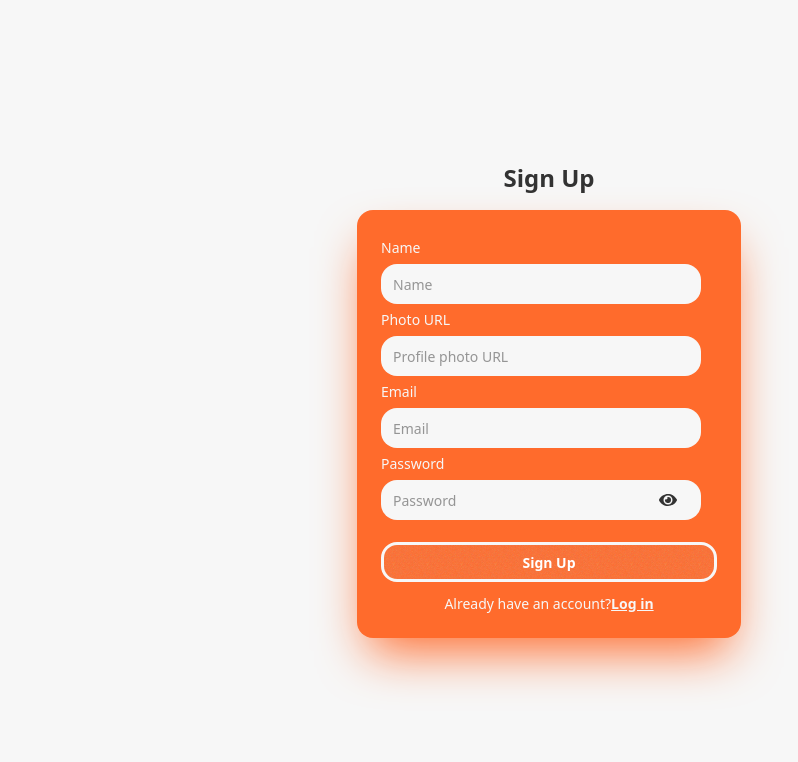
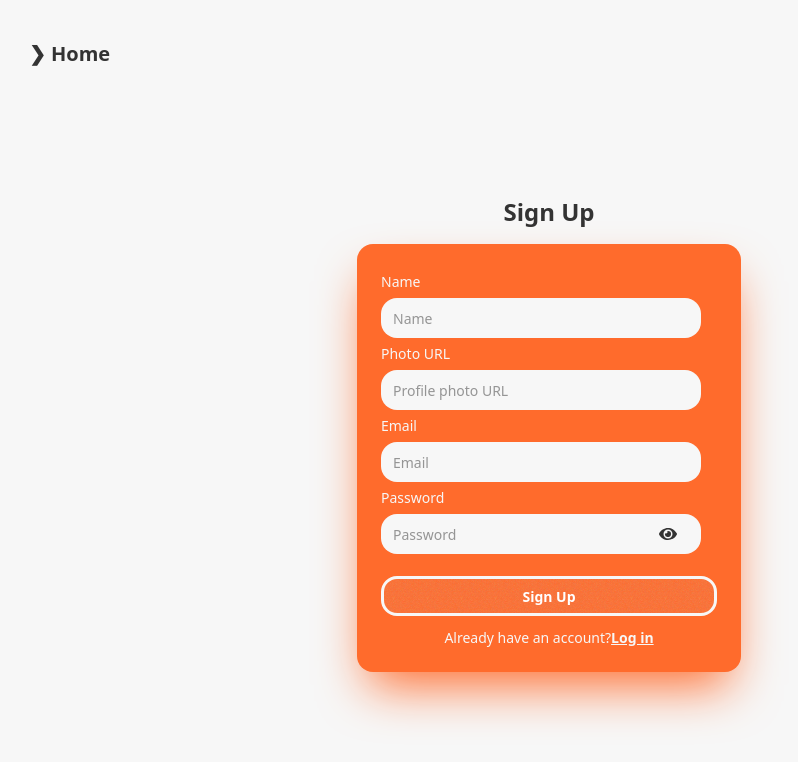
Before and after one commit to hsrokon/dealio, a React (Vite) app: page /auth/signup in a window 1280 px wide. Shown: the top 762 px of the page, without its empty margins (91-889 px from the left). Built offline with nearby package versions, Linux system fonts and the light colour scheme; no server answers.

Commit message:
Home button added to login and signup page and error memssage added in login form if any

```diff
--- a/src/pages.jsx/Login.jsx
+++ b/src/pages.jsx/Login.jsx
@@ -5,6 +5,7 @@ import { AuthContext } from "../provider/AuthProvider";
 
 
 const Login = () => {
+    const [ errorMes, setErrorMes ] = useState({});
     const { loginUser, setUser } = useContext(AuthContext);
     const location = useLocation();
     const navigate = useNavigate();
@@ -21,15 +22,20 @@ const Login = () => {
             navigate(location?.state ? location.state : '/')
         })
         .catch(error => {
-            const errorMessage = error.message;
-            console.log(errorMessage);
+            const errorCode = error.code;
+            setErrorMes({...errorMes, login: errorCode})//adding a login property
+            console.log(errorCode);
         })
     }
 
     const [ showPass, setShowPass ] = useState(false)
 
     return (
-        <div className="min-h-screen flex flex-col gap-4 items-center justify-center">
+        <div className="min-h-screen flex flex-col ">
+
+            <Link to={'/'}><h2 className="pl-30 pt-10 text-xl font-bold self-start text-base-content">&#10095; Home</h2></Link>
+
+            <div className="flex flex-1 flex-col gap-4 items-center justify-center">
                 <h2 className="text-2xl font-semibold">Log in</h2>
                 <div className="card bg-primary w-full max-w-sm shrink-0 rounded-2xl shadow-2xl shadow-primary text-base-100">
                     <form onSubmit={handleSubmit} className="card-body">
@@ -60,6 +66,10 @@ const Login = () => {
                         </div>
 
                         <div><a className="link link-hover">Forgot password?</a></div>
+                        {
+                            errorMes.login && <p className="font-semibold text-white">
+                                <span className="text-base-content">&#10095;&#10095;</span> Error: {errorMes.login}</p>
+                        }
                         <button className="btn btn-primary text-white border-base-100 rounded-2xl mt-2">Log in</button>
                         </fieldset>
                         <p className="text-center text-sm">Don't have an account?
@@ -68,6 +78,8 @@ const Login = () => {
                     </form>
                 </div>
             </div>
+
+        </div>
     );
 };
 
--- a/src/pages.jsx/SignUp.jsx
+++ b/src/pages.jsx/SignUp.jsx
@@ -49,7 +49,11 @@ const SignUp = () => {
     const [ showPass, setShowPass ] = useState(false)
 
     return (
-        <div className="min-h-screen flex flex-col gap-4 items-center justify-center">
+        <div className="min-h-screen flex flex-col ">
+
+            <Link to={'/'}><h2 className="pl-30 pt-10 text-xl font-bold self-start text-base-content">&#10095; Home</h2></Link>
+
+            <div className="flex flex-1 flex-col gap-4 items-center justify-center">
                 <h2 className="text-2xl font-semibold">Sign Up</h2>
                 <div className="card bg-primary w-full max-w-sm shrink-0 rounded-2xl shadow-2xl shadow-primary text-base-100">
                     <form onSubmit={handleSubmit} className="card-body">
@@ -126,6 +130,7 @@ const SignUp = () => {
                     </form>
                 </div>
             </div>
+        </div>
     );
 };
 
```
Lines whose indentation alone changed are shown as unchanged.
